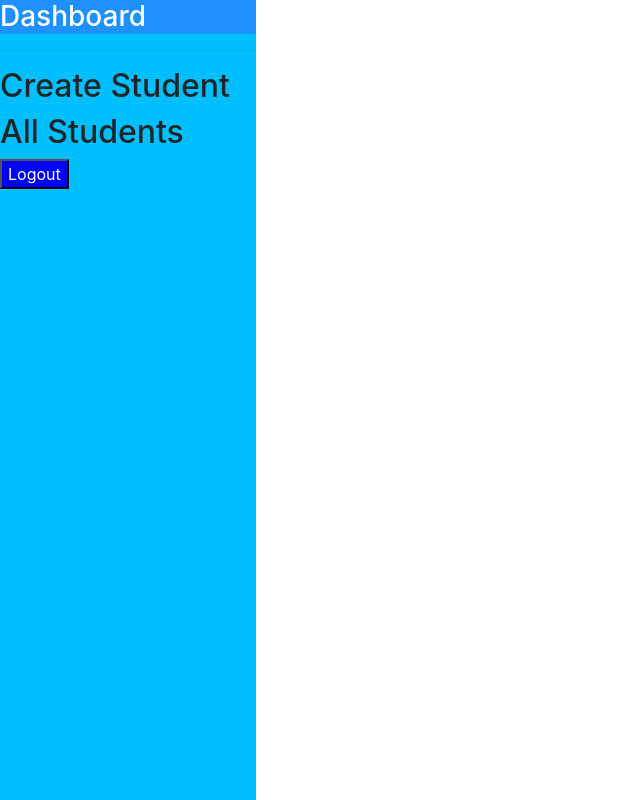
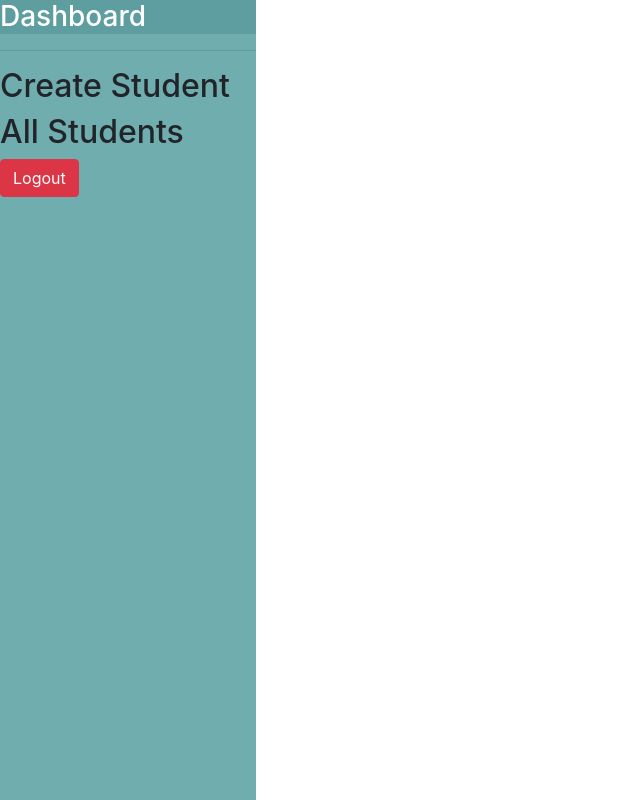
Before and after one commit to SaiKrishnaPonnamaneni/IMS, an Angular app: page /dashboard in a window 1280 px wide. Shown: the whole page, without its empty margins (0-640 px from the left). Built offline with nearby package versions, Linux system fonts and the light colour scheme; sample sign-in values are in the browser's storage.

Commit message:
dashboard updated

```diff
--- a/src/app/components/dashboard/dashboard.component.html
+++ b/src/app/components/dashboard/dashboard.component.html
@@ -4,7 +4,7 @@
         <h3>Dashboard</h3><hr>
         <h2 routerLink="create-student">Create Student</h2>
         <h2 routerLink="all-students">All Students</h2>
-        <button  (click)="logout()">Logout</button>
+        <button  class="btn btn-danger"   (click)="logout()">Logout</button>
     </div>
     <div class="right-container">
         <router-outlet></router-outlet>
--- a/src/app/components/dashboard/dashboard.component.scss
+++ b/src/app/components/dashboard/dashboard.component.scss
@@ -6,12 +6,13 @@
 
     h3{
         color:white;
-        background-color: dodgerblue;
+        background-color: cadetblue;
     }
     .left-container{
         width: 20%;
         height: 100%;
-        background-color: deepskyblue;
+        background-color: rgb(112, 173, 175);
+        overflow: auto;
     }
     .right-container{
         width:80%;
@@ -20,7 +21,6 @@
     }
     button{
         color: white;
-        background-color: blue;
     }
 
 }
```
